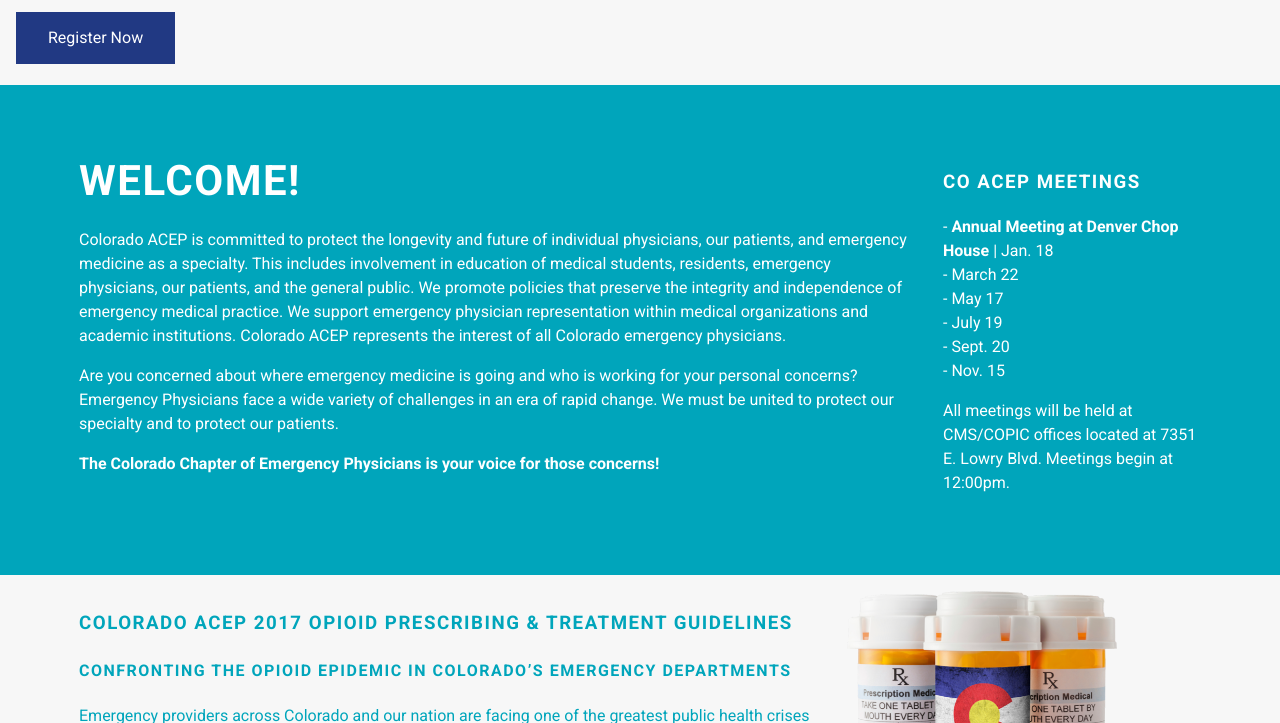
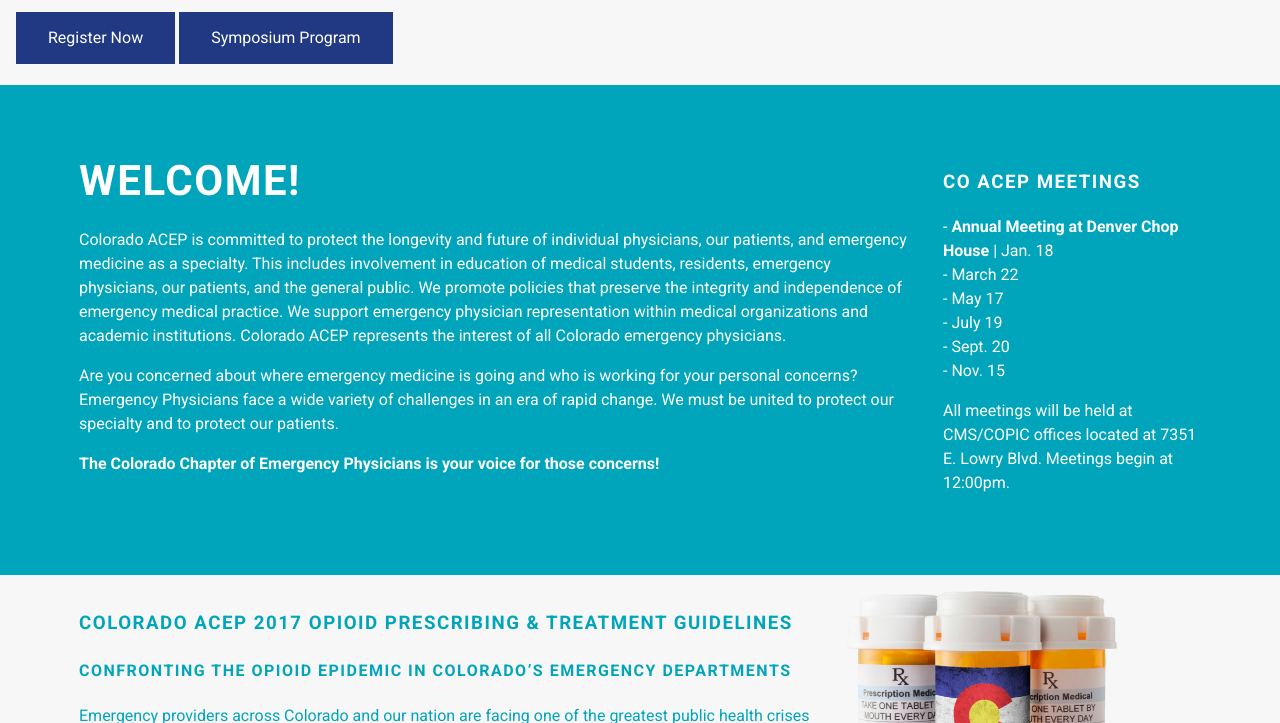
Before and after one commit to pebutler3/coacep, a Jekyll site: the page built from index.html, in a window 1280 px wide and 900 px high, scrolled down 727 px, cut to the strip 177-900 px from the top of the window. Built offline with Jekyll 4.4.1, drawn with Linux system fonts in a browser that asks for light colours.

Commit message:
Added 2017 Symposium program

```diff
--- a/_includes/conference.html
+++ b/_includes/conference.html
@@ -24,7 +24,8 @@
           openOnLoad: false
         });
       </script>
-      <a class="btn lightbox-32606404129145 button" style="margin-top: 16px"> Register Now</a>
+      <a class="btn lightbox-32606404129145 button" style="margin-top: 16px">Register Now</a>
+      <a class="button" href="/docs/symposiums/2017/program.pdf" style="margin-top: 16px">Symposium Program</a>
     </div>
   </div>
 
```
Also changed, not shown: 1 other file.
